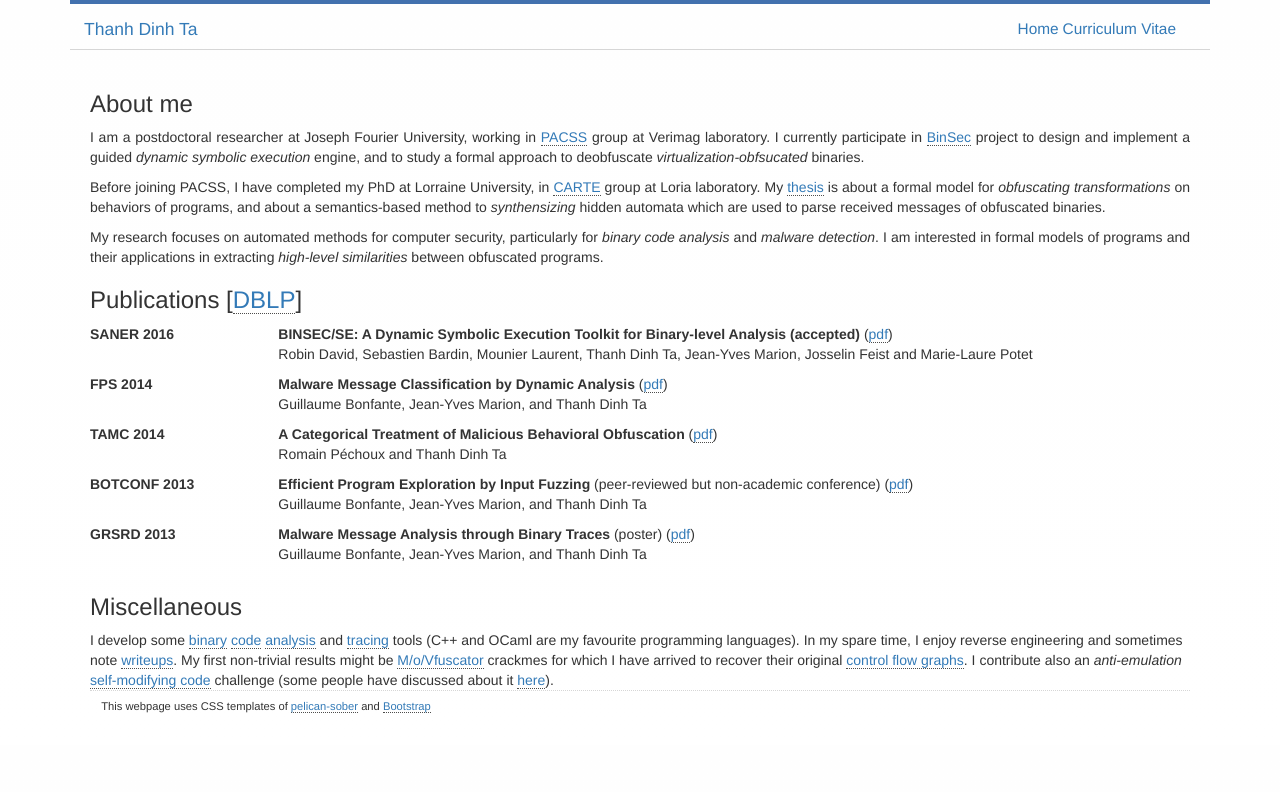
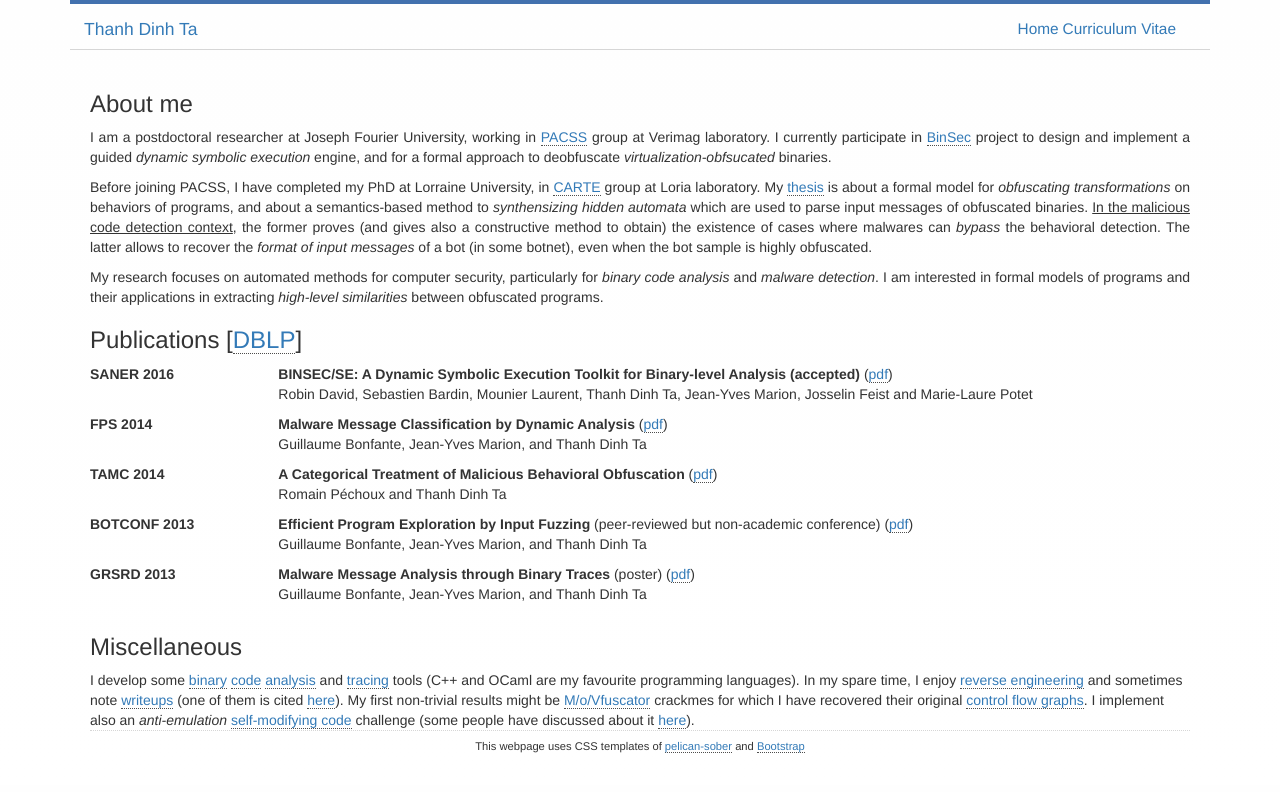
Before and after one commit to tathanhdinh/page-perso, a plain HTML site: page index.html in a window 1280 px wide. Drawn offline with Linux system fonts and the light colour scheme.

Commit message:
update page-perso

```diff
--- a/index.html
+++ b/index.html
@@ -11,7 +11,6 @@
 
 <body>
     <div class="container">
-
         <header role="banner">
             <!-- <div class="feeds"> -->
             <!-- </div> -->
@@ -27,14 +26,13 @@
         <!-- <div class="wrapper"> -->
 
         <div role="main" class="content">
-
             <h3>About me</h3>
             <div class="section" id="about">
                 <p>
-                I am a postdoctoral researcher at Joseph Fourier University, working in <a href="http://www-verimag.imag.fr/PACSS-members.html?lang=en">PACSS</a> group at  Verimag laboratory. I currently participate in <a href="http://binsec.gforge.inria.fr/">BinSec</a> project to design and implement a guided <em>dynamic symbolic execution</em> engine, and to study a formal approach to deobfuscate <em>virtualization-obfsucated</em> binaries.
+                    I am a postdoctoral researcher at Joseph Fourier University, working in <a href="http://www-verimag.imag.fr/PACSS-members.html?lang=en">PACSS</a> group at  Verimag laboratory. I currently participate in <a href="http://binsec.gforge.inria.fr/">BinSec</a> project to design and implement a guided <em>dynamic symbolic execution</em> engine, and for a formal approach to deobfuscate <em>virtualization-obfsucated</em> binaries.
                 </p>
                 <p>
-                Before joining PACSS, I have completed my PhD at Lorraine University, in <a href="http://carte.loria.fr/">CARTE</a> group at Loria laboratory. My <a href="files/these.pdf">thesis</a> is about a formal model for <em>obfuscating transformations</em> on behaviors of programs, and about a semantics-based method to <em>synthensizing</em> hidden automata which are used to parse received messages of obfuscated binaries.
+                    Before joining PACSS, I have completed my PhD at Lorraine University, in <a href="http://carte.loria.fr/">CARTE</a> group at Loria laboratory. My <a href="files/these.pdf">thesis</a> is about a formal model for <em>obfuscating transformations</em> on behaviors of programs, and about a semantics-based method to <em>synthensizing hidden automata</em> which are used to parse input messages of obfuscated binaries. <u>In the malicious code detection context</u>, the former proves (and gives also a constructive method to obtain) the existence of cases where malwares can <em>bypass</em> the behavioral detection. The latter allows to recover the <em>format of input messages</em> of a bot (in some botnet), even when the bot sample is highly obfuscated.
                 </p>
                 <p>
                     My research focuses on automated methods for computer security, particularly for <em>binary code analysis</em> and <em>malware detection</em>. I am interested in formal models of programs and their applications in extracting <em>high-level similarities</em> between obfuscated programs.
@@ -83,11 +81,11 @@
 
             <h3>Miscellaneous</h3>
             <div class="section" id="miscs">
-        	  I develop some <a href="https://github.com/tathanhdinh/PathExplorer">binary</a> <a href="https://bitbucket.org/tathanhdinh/relative-pattern">code</a> <a href="https://github.com/tathanhdinh/SyscallTrace">analysis</a> and <a href="https://github.com/tathanhdinh/kDetect">tracing</a> tools (C++ and OCaml are my favourite programming languages). In my spare time, I enjoy reverse engineering and sometimes note <a href="https://github.com/tathanhdinh/write-ups">writeups</a>. My first non-trivial results might be <a href="https://recon.cx/2015/slides/recon2015-14-christopher-domas-The-movfuscator.pdf">M/o/Vfuscator</a> crackmes for which I have arrived to recover their original <a href="https://github.com/tathanhdinh/write-ups/tree/master/Movfuscator2_REcon">control flow graphs</a>. I contribute also an <em>anti-emulation</em> <a href="http://crackmes.de/users/monads/facets/">self-modifying code</a> challenge (some people have discussed about it <a href="http://reverseengineering.stackexchange.com/questions/11578/reversing-self-modifying-code">here</a>).
+        	      I develop some <a href="https://github.com/tathanhdinh/PathExplorer">binary</a> <a href="https://bitbucket.org/tathanhdinh/relative-pattern">code</a> <a href="https://github.com/tathanhdinh/SyscallTrace">analysis</a> and <a href="https://github.com/tathanhdinh/kDetect">tracing</a> tools (C++ and OCaml are my favourite programming languages). In my spare time, I enjoy <a href="http://reverseengineering.stackexchange.com/users/1619/tathanhdinh">reverse engineering</a> and sometimes note <a href="https://github.com/tathanhdinh/write-ups">writeups</a> (one of them is cited <a href="http://www.miasm.re/blog/2016/01/27/re150.html">here</a>). My first non-trivial results might be <a href="https://recon.cx/2015/slides/recon2015-14-christopher-domas-The-movfuscator.pdf">M/o/Vfuscator</a> crackmes for which I have recovered their original <a href="https://github.com/tathanhdinh/write-ups/tree/master/Movfuscator2_REcon">control flow graphs</a>. I implement also an <em>anti-emulation</em> <a href="http://crackmes.de/users/monads/facets/">self-modifying code</a> challenge (some people have discussed about it <a href="http://reverseengineering.stackexchange.com/questions/11578/reversing-self-modifying-code">here</a>).
             </div>
 
             <footer>
-            <p role="contentinfo">
+                <p class="text-center" role="contentinfo">
                     This webpage uses CSS templates of <a href="https://github.com/fle/pelican-sober">pelican-sober</a> and <a href="http://getbootstrap.com/">Bootstrap</a>
                 </p>
             </footer>
```
Lines whose indentation alone changed are shown as unchanged.
